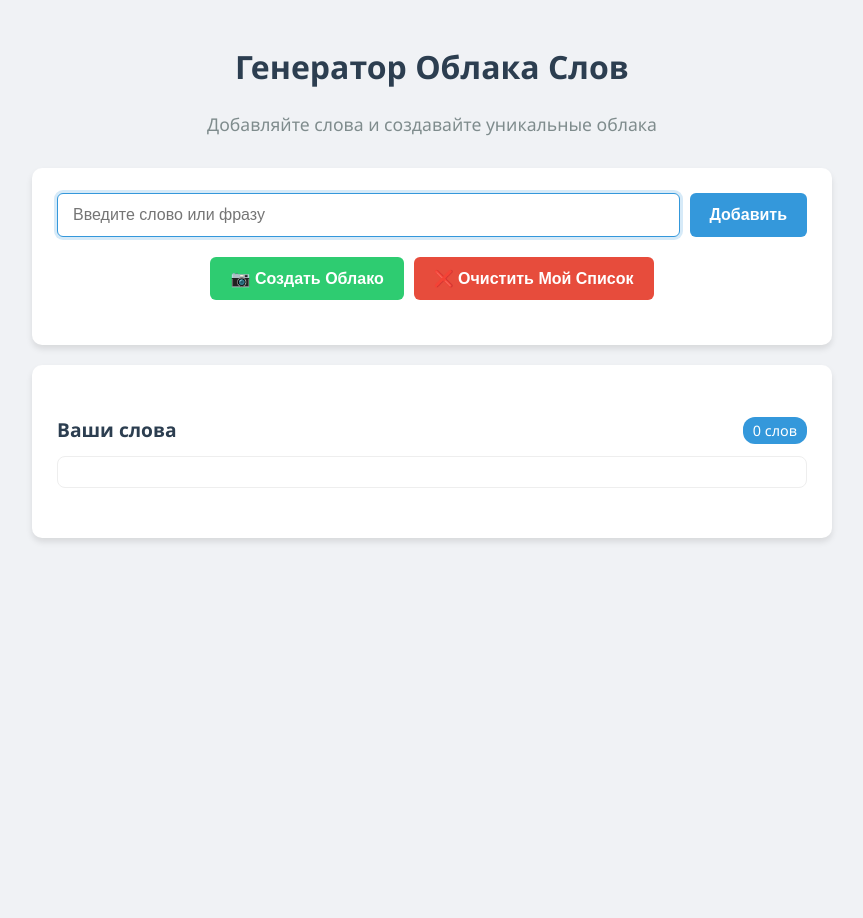
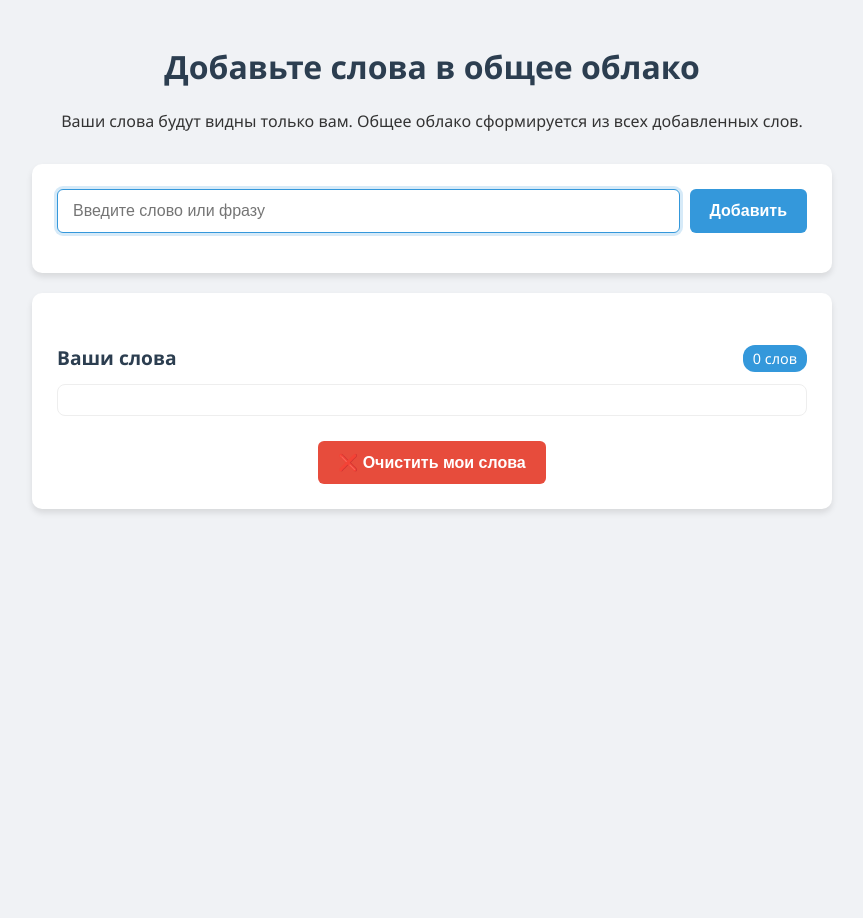
Before and after one commit to desretoot-a11y/wordcloud-octo-carnival, a Flask app: page / in a window 1280 px wide. Shown: the whole page, without its empty margins (208-1071 px from the left). After the commit the page ends 513 px from the top, so only its background shows below. Run offline with Flask 3, Linux system fonts and the light colour scheme.

Commit message:
Update index.html

```diff
--- a/templates/index.html
+++ b/templates/index.html
@@ -3,12 +3,10 @@
 <head>
 <meta charset="utf-8">
 <meta name="viewport" content="width=device-width, initial-scale=1">
-<title>Word Cloud Generator</title>
+<title>Добавьте слова в общее облако</title>
 <style>
 :root {
     --primary: #3498db;
-    --danger: #e74c3c;
-    --success: #2ecc71;
     --light: #f8f9fa;
     --dark: #343a40;
 }
@@ -31,11 +29,6 @@ header {
 h1 {
     color: #2c3e50;
     margin-bottom: 10px;
-}
-
-.subtitle {
-    color: #7f8c8d;
-    font-size: 1.1rem;
 }
 
 .card {
@@ -69,6 +62,8 @@ input[type=text]:focus {
 
 button {
     padding: 12px 20px;
+    background: var(--primary);
+    color: white;
     border: none;
     border-radius: 6px;
     cursor: pointer;
@@ -77,32 +72,9 @@ button {
     transition: all 0.3s;
 }
 
-.btn-primary {
-    background: var(--primary);
-    color: white;
-}
-
-.btn-danger {
-    background: var(--danger);
-    color: white;
-}
-
-.btn-success {
-    background: var(--success);
-    color: white;
-}
-
 button:hover {
     opacity: 0.9;
     transform: translateY(-2px);
-}
-
-.controls {
-    display: flex;
-    gap: 10px;
-    margin: 20px 0;
-    flex-wrap: wrap;
-    justify-content: center;
 }
 
 .entries-container {
@@ -136,27 +108,16 @@ button:hover {
     border: 1px solid #eee;
     border-radius: 8px;
     padding: 15px;
+    text-align: left;
 }
 
 .entry-item {
     padding: 8px 0;
     border-bottom: 1px solid #f1f1f1;
-    display: flex;
-    justify-content: space-between;
-}
-
-.entry-item:last-child {
-    border-bottom: none;
-}
-
-.entry-remove {
-    color: var(--danger);
-    cursor: pointer;
-    margin-left: 10px;
 }
 
 .entries:empty::before {
-    content: "Ваш список слов пуст";
+    content: "Вы пока не добавили слов";
     display: block;
     text-align: center;
     color: #95a5a6;
@@ -164,110 +125,53 @@ button:hover {
     padding: 20px;
 }
 
-#cloud-container {
-    text-align: center;
-    margin: 30px 0;
-    min-height: 300px;
+.controls {
+    margin-top: 20px;
+    display: flex;
+    justify-content: center;
 }
 
-#cloud {
-    max-width: 100%;
-    border-radius: 8px;
-    box-shadow: 0 5px 15px rgba(0,0,0,0.1);
-}
-
-#loader {
-    display: none;
-    text-align: center;
-    padding: 30px;
-}
-
-.loader-spinner {
-    border: 5px solid #f3f3f3;
-    border-top: 5px solid var(--primary);
-    border-radius: 50%;
-    width: 50px;
-    height: 50px;
-    animation: spin 1s linear infinite;
-    margin: 0 auto 20px;
-}
-
-@keyframes spin {
-    0% { transform: rotate(0deg); }
-    100% { transform: rotate(360deg); }
-}
-
-.message {
-    padding: 15px;
-    border-radius: 8px;
-    margin: 15px 0;
-    display: none;
-}
-
-.message.error {
-    background: #ffebee;
-    color: #c62828;
+.btn-clear {
+    background: #e74c3c;
 }
 
 @media (max-width: 600px) {
     form {
         flex-direction: column;
     }
-
-    .controls {
-        flex-direction: column;
-        align-items: stretch;
-    }
 }
 </style>
 </head>
 <body>
 <header>
-    <h1>Генератор Облака Слов</h1>
-    <p class="subtitle">Добавляйте слова и создавайте уникальные облака</p>
+    <h1>Добавьте слова в общее облако</h1>
+    <p>Ваши слова будут видны только вам. Общее облако сформируется из всех добавленных слов.</p>
 </header>
 
 <main>
     <div class="card">
         <form method="POST">
             <input type="text" name="text" placeholder="Введите слово или фразу" required>
-            <button type="submit" class="btn-primary">Добавить</button>
+            <button type="submit">Добавить</button>
         </form>
-
-        <div class="controls">
-            <button class="btn-success" onclick="buildCloud()">📷 Создать Облако</button>
-            <button class="btn-danger" onclick="confirmClear()">❌ Очистить Мой Список</button>
-        </div>
     </div>
 
     <div class="card">
         <div class="entries-container">
             <div class="entries-header">
                 <div class="entries-title">Ваши слова</div>
-                <div class="entries-count">{{ session.entries|length }} слов</div>
+                <div class="entries-count">{{ user_words|length }} слов</div>
             </div>
             <div class="entries">
-                {% for e in session.entries %}
-                    <div class="entry-item">
-                        <span>{{ e }}</span>
-                        <span class="entry-remove" onclick="removeEntry({{ loop.index0 }})">✕</span>
-                    </div>
+                {% for word in user_words %}
+                    <div class="entry-item">{{ word }}</div>
                 {% endfor %}
             </div>
         </div>
-    </div>
 
-    <div id="message" class="message"></div>
-
-    <div id="cloud-container">
-        {% if session.entries %}
-            <img id="cloud" src="{{ url_for('cloud_image') }}?ts={{ ts }}" alt="Облако слов">
-        {% endif %}
-    </div>
-
-    <div id="loader">
-        <div class="loader-spinner"></div>
-        <p>Создаем ваше уникальное облако слов...</p>
+        <div class="controls">
+            <button class="btn-clear" onclick="clearUserWords()">❌ Очистить мои слова</button>
+        </div>
     </div>
 </main>
 
@@ -277,93 +181,11 @@ window.onload = function() {
     document.querySelector('input[name="text"]').focus();
 };
 
-// Генерация облака слов
-function buildCloud() {
-    const container = document.getElementById("cloud-container");
-    const message = document.getElementById("message");
-    const loader = document.getElementById("loader");
-    const entries = document.querySelector('.entries');
-
-    // Сброс состояния
-    message.style.display = 'none';
-    container.innerHTML = '';
-
-    // Проверка наличия слов
-    if (!entries.children.length ||
-        (entries.children.length === 1 && entries.textContent.includes("Ваш список слов пуст"))) {
-        showMessage('Добавьте хотя бы одно слово для создания облака', 'error');
-        return;
+// Очистка слов пользователя
+function clearUserWords() {
+    if (confirm("Вы уверены, что хотите очистить ВАШ список слов?")) {
+        window.location.href = "{{ url_for('clear_user_words') }}";
     }
-
-    // Показать загрузчик
-    loader.style.display = 'block';
-
-    // Создать элемент изображения
-    const img = document.createElement('img');
-    img.id = 'cloud';
-    img.alt = 'Облако слов';
-    img.style.display = 'none';
-    container.appendChild(img);
-
-    // Установить источник с таймстампом
-    img.src = "{{ url_for('cloud_image') }}?ts=" + Date.now();
-
-    // Обработчики загрузки
-    img.onload = function() {
-        loader.style.display = 'none';
-        img.style.display = 'block';
-        window.scrollTo({
-            top: container.offsetTop,
-            behavior: 'smooth'
-        });
-    };
-
-    img.onerror = function() {
-        loader.style.display = 'none';
-        showMessage('Ошибка при создании облака слов', 'error');
-    };
-}
-
-// Удаление отдельного элемента
-function removeEntry(index) {
-    fetch('/remove-entry', {
-        method: 'POST',
-        headers: {
-            'Content-Type': 'application/json',
-        },
-        body: JSON.stringify({ index: index })
-    })
-    .then(response => response.json())
-    .then(data => {
-        if (data.success) {
-            location.reload();
-        } else {
-            showMessage('Ошибка при удалении слова', 'error');
-        }
-    })
-    .catch(error => {
-        showMessage('Ошибка сети', 'error');
-    });
-}
-
-// Подтверждение очистки
-function confirmClear() {
-    if (confirm("Вы уверены, что хотите очистить ВАШ список слов?")) {
-        window.location.href = "{{ url_for('clear') }}";
-    }
-}
-
-// Показать сообщение
-function showMessage(text, type) {
-    const message = document.getElementById("message");
-    message.textContent = text;
-    message.className = `message ${type}`;
-    message.style.display = 'block';
-
-    // Автоскрытие через 5 сек
-    setTimeout(() => {
-        message.style.display = 'none';
-    }, 5000);
 }
 </script>
 </body>
```
